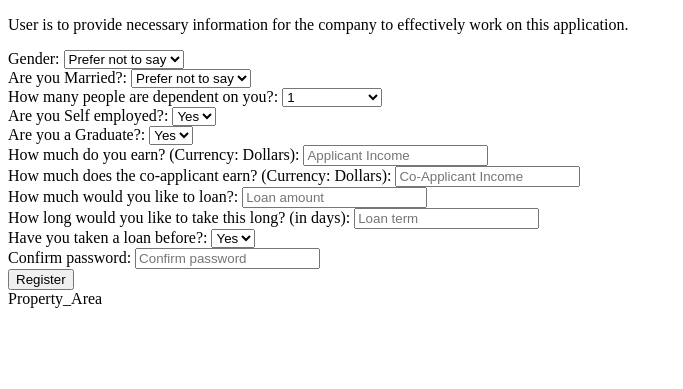
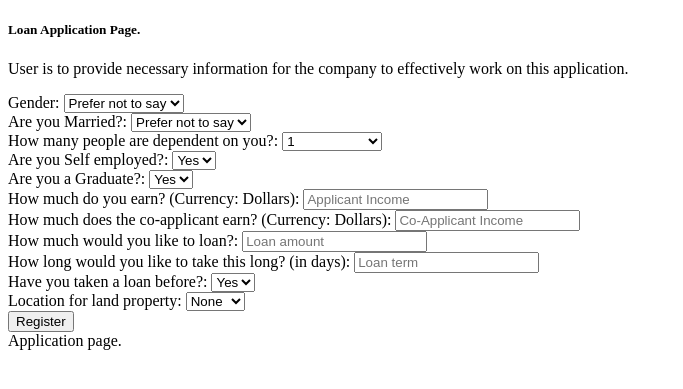
Before and after one commit to dev-tyta/LoanMe, a Flask app: page /application-page in a window 1280 px wide. Shown: the top 389 px of the page, without its empty margins (0-683 px from the left). Run offline with Flask 2, Linux system fonts and the light colour scheme; parts of the project's set-up code (start-up, migrations or seed data) failed here and were passed over.

Commit message:
Loan application Page completed.

```diff
--- a/Deployment/templates/page.html
+++ b/Deployment/templates/page.html
@@ -8,7 +8,8 @@
     <title>Loan Application Page</title>
 </head>
 <body>
-    <p >
+    <h5>Loan Application Page.</h5>
+    <p>
         User is to provide necessary information for the company to effectively work on this application.
     </p>
     <main>
@@ -77,8 +78,12 @@
                         </select>
                     </div>
                     <div class="form-field">
-                        <label for="confirm-password">Confirm password:</label>
-                        <input type="password" name="confirm-password" id="confirm-password" placeholder="Confirm password" required>
+                        <label for="property">Location for land property:</label>
+                        <select type="text" name="property" id="property" required>
+                            <option value="urban">Urban</option>
+                            <option value="rural">Rural</option>
+                            <option value="none" selected>None</option>
+                        </select>
                     </div>
                 </div>
                 <div class="button-field">
@@ -87,6 +92,6 @@
             </div>
         </form>
     </main>
-   <comment>Property_Area</comment>
 </body>
+<footer>Application page.</footer>
 </html>
```
